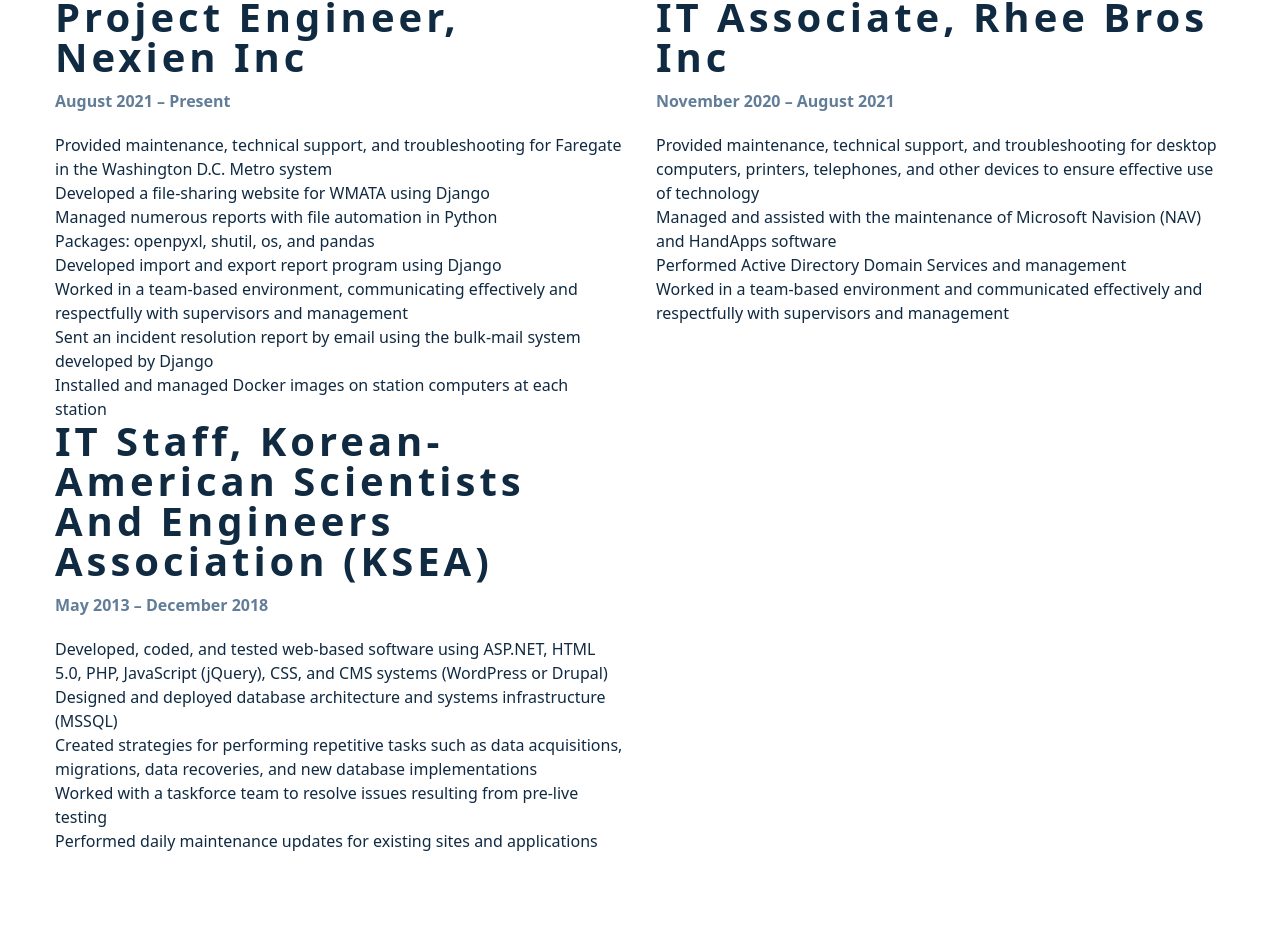
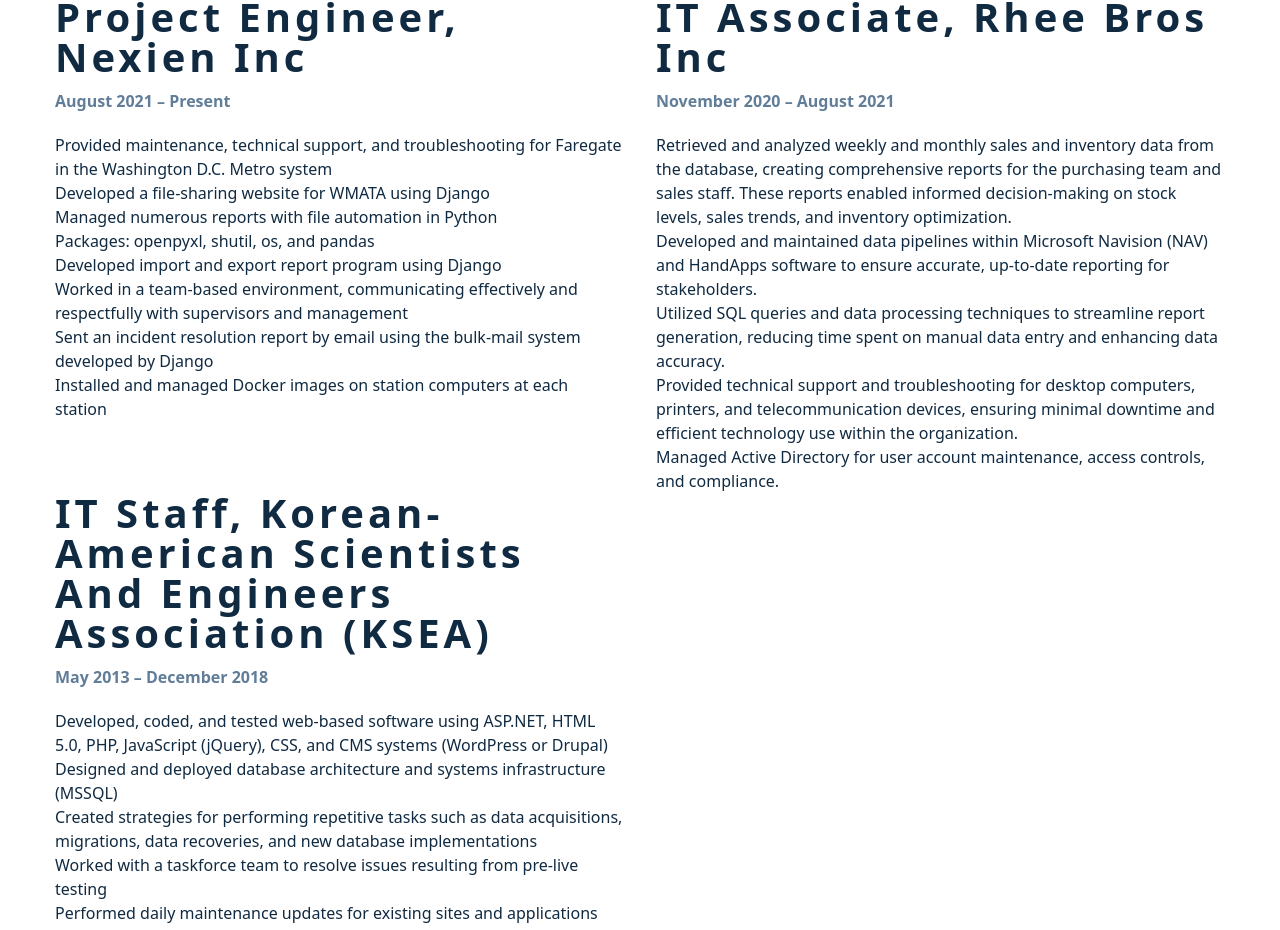
Before and after one commit to jos8304/backroads-project, a React (Create React App) app: page / in a window 1280 px wide. Shown: the part 2477-3407 px from the top of the page. Built offline with nearby package versions, Linux system fonts and the light colour scheme.

Commit message:
update experience for rhee

```diff
--- a/src/components/Experience.js
+++ b/src/components/Experience.js
@@ -45,18 +45,31 @@
           </p>
           <ul>
             <li>
-              Provided maintenance, technical support, and troubleshooting for
-              desktop computers, printers, telephones, and other devices to
-              ensure effective use of technology
+              Retrieved and analyzed weekly and monthly sales and inventory data
+              from the database, creating comprehensive reports for the
+              purchasing team and sales staff. These reports enabled informed
+              decision-making on stock levels, sales trends, and inventory
+              optimization.
             </li>
             <li>
-              Managed and assisted with the maintenance of Microsoft Navision
-              (NAV) and HandApps software
+              Developed and maintained data pipelines within Microsoft Navision
+              (NAV) and HandApps software to ensure accurate, up-to-date
+              reporting for stakeholders.
             </li>
-            <li>Performed Active Directory Domain Services and management</li>
             <li>
-              Worked in a team-based environment and communicated effectively
-              and respectfully with supervisors and management
+              Utilized SQL queries and data processing techniques to streamline
+              report generation, reducing time spent on manual data entry and
+              enhancing data accuracy.
+            </li>
+            <li>
+              Provided technical support and troubleshooting for desktop
+              computers, printers, and telecommunication devices, ensuring
+              minimal downtime and efficient technology use within the
+              organization.
+            </li>
+            <li>
+              Managed Active Directory for user account maintenance, access
+              controls, and compliance.
             </li>
           </ul>
         </article>
```
